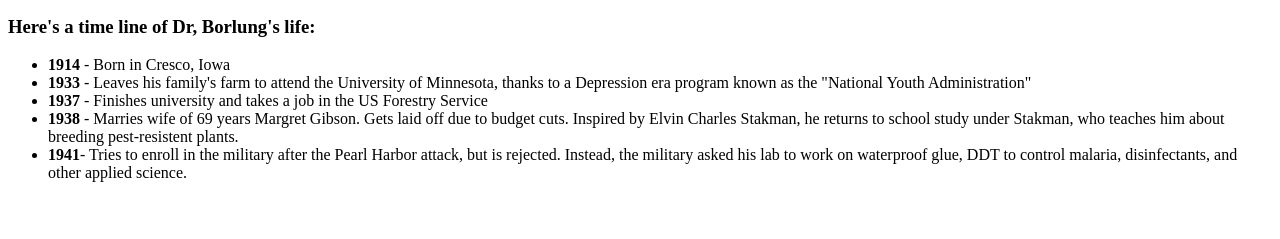
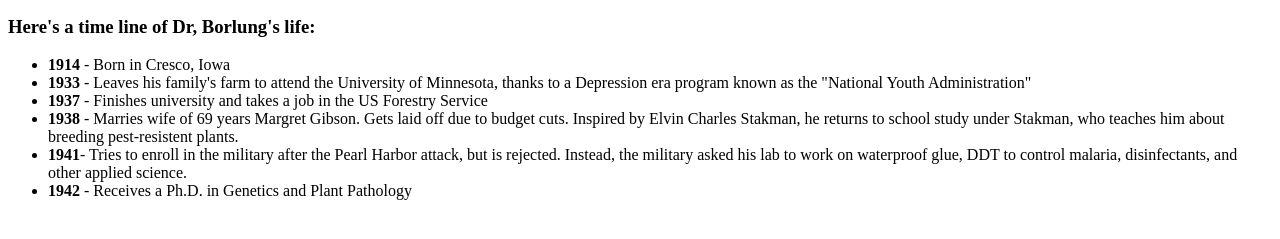
Before and after one commit to farhanwaseer/Myproject, a plain HTML site: page CodeCamp/ResponsiveWeb-Projects/Project1/index.html in a window 1280 px wide. Shown: the part 439-678 px from the top of the page. Drawn offline with Linux system fonts and the light colour scheme.

Commit message:
tribute-page-updated

```diff
--- a/CodeCamp/ResponsiveWeb-Projects/Project1/index.html
+++ b/CodeCamp/ResponsiveWeb-Projects/Project1/index.html
@@ -46,7 +46,9 @@
                 other applied science.
               </li>
 
-
+              <li>
+                <strong>1942</strong> - Receives a Ph.D. in Genetics and Plant Pathology
+                </li>
 
 
 
```
